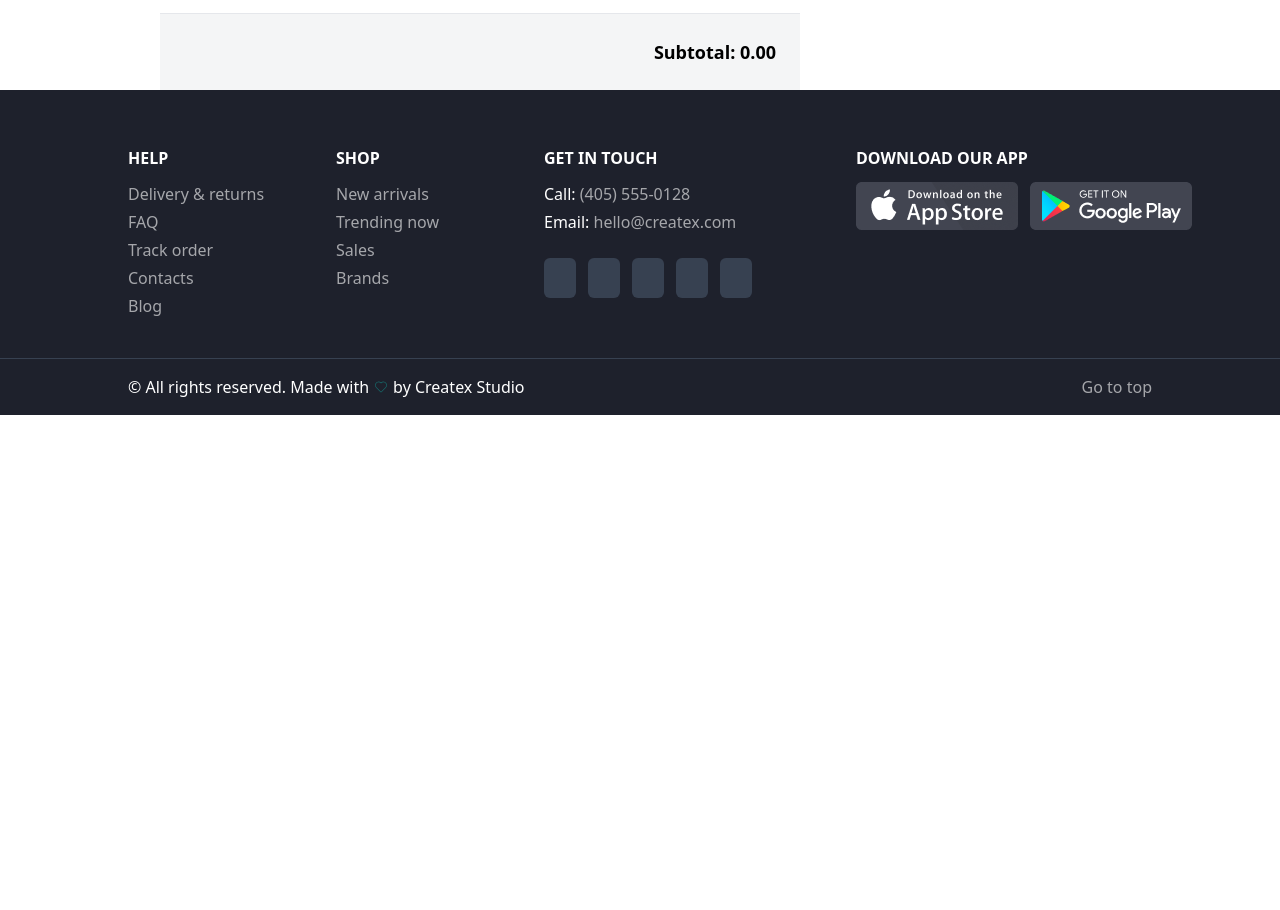
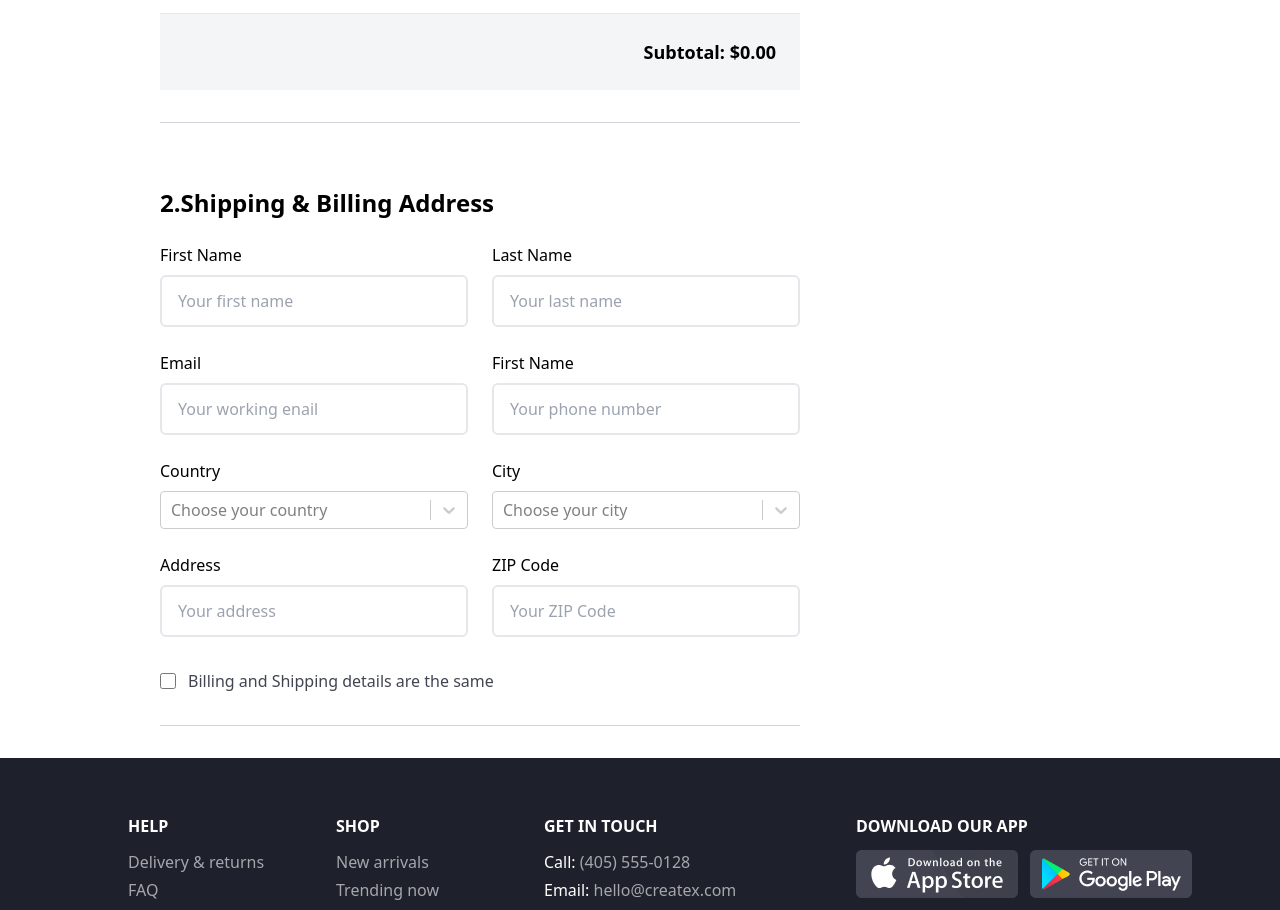
Before and after one commit to elturanshucai/ecommerce, a React (Vite) app: page /checkout in a window 1280 px wide. Shown: the part 540-1450 px from the top of the page. Before the commit the page ends 955 px from the top, so only its background shows below. Built offline with nearby package versions, Linux system fonts and the light colour scheme; some icons are missing.

Commit message:
shipping and billing address

```diff
--- a/package.json
+++ b/package.json
@@ -19,7 +19,8 @@
     "react-dom": "^18.2.0",
     "react-icons": "^4.12.0",
     "react-redux": "^9.0.4",
-    "react-router-dom": "^6.21.0"
+    "react-router-dom": "^6.21.0",
+    "react-select": "^5.8.0"
   },
   "devDependencies": {
     "@types/react": "^18.2.43",
--- a/src/index.css
+++ b/src/index.css
@@ -18,7 +18,11 @@
     background-color: rgb(221, 221, 221);
 }
 
-::-webkit-scrollbar-thumb{
+::-webkit-scrollbar-thumb {
     background-color: rgb(46, 46, 46);
     border-radius: 4px;
 }
+
+.select .css-art2ul-ValueContainer2 {
+    padding: 8px 12px;
+}
--- a/src/pages/checkout/Checkout.jsx
+++ b/src/pages/checkout/Checkout.jsx
@@ -8,6 +8,7 @@ import { useDispatch, useSelector } from 'react-redux';
 import { IoMdHeartEmpty } from 'react-icons/io'
 import { basketItemChangeCount, removeBasketProduct } from '../../store/reducers/userReducers';
 import { likeProduct } from '../../store/reducers/productReducers';
+import ShippingBilling from './container/Shipping&Billing';
 
 export default function Checkout() {
     const { userBasket } = useSelector(state => state.user)
@@ -115,8 +116,11 @@ export default function Checkout() {
                                 {index < userBasket.length - 1 && <HRDivider />}
                             </>
                         ))}
-                        <div className='bg-[#F4F5F6] flex justify-end p-6 font-bold text-lg border-t'>Subtotal:{" "}{subtotal}</div>
+                        <div className='bg-[#F4F5F6] flex justify-end p-6 font-bold text-lg border-t'>Subtotal:{" $"}{subtotal}</div>
                     </div>
+                    <HRDivider className='my-8' />
+                    <ShippingBilling />
+                    <HRDivider className='my-8' />
                 </div>
                 <div className='col-span-1'></div>
             </main>
--- /dev/null
+++ b/src/pages/checkout/container/Shipping&Billing.jsx
@@ -0,0 +1,165 @@
+import React, { useEffect, useState } from 'react'
+import Select from 'react-select'
+
+const countryOptions = [
+    {
+        value: 'azerbaycan', label: 'Azerbaycan', cities: [
+            { value: 'xacmaz', label: 'Xacmaz' },
+            { value: 'baki', label: 'Baki' },
+            { value: 'quba', label: 'Quba' }
+        ]
+    },
+    {
+        value: 'turkiye', label: 'Turkiye', cities: [
+            { value: 'istanbul', label: 'Istanbul' },
+            { value: 'ankara', label: 'Ankara' },
+            { value: 'adana', label: 'Adana' }
+        ]
+    },
+    {
+        value: 'ispaniya', label: 'Ispaniya', cities: [
+            { value: 'barcelona', label: 'Barcelona' },
+            { value: 'madrid', label: 'Madrid' }
+        ]
+    },
+    {
+        value: 'argentina', label: 'Argentina', cities: [
+            { value: 'buneos aires', label: 'Buenos Aires' }
+        ]
+    }
+]
+
+export default function ShippingBilling() {
+    const [data, setData] = useState({
+        firstName: '',
+        lastName: '',
+        email: '',
+        phone: '',
+        country: {},
+        city: {},
+        address: '',
+        zipCode: ''
+    })
+    const [cities, setCities] = useState([])
+
+    const changeCountry = (item) => {
+        setData({ ...data, country: item })
+    }
+
+    const changeCity = (item) => {
+        setData({ ...data, city: item })
+    }
+
+    const getCities = () => {
+        if (data.country) {
+            for (let i = 0; i < countryOptions.length; i++) {
+                if (countryOptions[i].value === data.country?.value) setCities(countryOptions[i].cities)
+            }
+        } else {
+            setCities([])
+            setData({ ...data, city: {} })
+        }
+    }
+
+    useEffect(() => {
+        getCities()
+    }, [data.country])
+    return (
+        <div className='pt-8'>
+            <h1 className='text-2xl font-bold mb-6'>2.Shipping & Billing Address</h1>
+            <form className='grid grid-cols-2 mb-8 gap-6'>
+                <div className='col-span-1 flex flex-col gap-6'>
+                    <div>
+                        <label htmlFor="firstname" className='block mb-2'>First Name</label>
+                        <input
+                            type="text"
+                            placeholder='Your first name'
+                            id='firstname'
+                            className='border-2 rounded-md px-4 py-3 text-gray-500 outline-blue-500 w-full'
+                            onChange={e => setData({ ...data, firstName: e.target.value })}
+                        />
+                    </div>
+                    <div>
+                        <label htmlFor="email" className='block mb-2'>Email</label>
+                        <input
+                            type="text"
+                            placeholder='Your working enail'
+                            id='email'
+                            className='border-2 rounded-md px-4 py-3 text-gray-500 outline-blue-500 w-full'
+                            onChange={e => setData({ ...data, email: e.target.value })}
+                        />
+                    </div>
+                    <div>
+                        <label className='block mb-2'>Country</label>
+                        <Select
+                            onChange={(item) => changeCountry(item)}
+                            options={countryOptions}
+                            isClearable
+                            placeholder='Choose your country'
+                            className='select'
+                        />
+                    </div>
+                    <div>
+                        <label htmlFor="address" className='block mb-2'>Address</label>
+                        <input
+                            type="text"
+                            placeholder='Your address'
+                            id='address'
+                            className='border-2 rounded-md px-4 py-3 text-gray-500 outline-blue-500 w-full'
+                            onChange={e => setData({ ...data, address: e.target.value })}
+                        />
+                    </div>
+                </div>
+                <div className='col-span-1 flex flex-col gap-6'>
+                    <div>
+                        <label htmlFor="lastName" className='block mb-2'>Last Name</label>
+                        <input
+                            type="text"
+                            placeholder='Your last name'
+                            id='lastName'
+                            className='border-2 rounded-md px-4 py-3 text-gray-500 outline-blue-500 w-full'
+                            onChange={e => setData({ ...data, lastName: e.target.value })}
+                        />
+                    </div>
+                    <div>
+                        <label htmlFor="phone" className='block mb-2'>First Name</label>
+                        <input
+                            type="text"
+                            placeholder='Your phone number'
+                            id='phone'
+                            className='border-2 rounded-md px-4 py-3 text-gray-500 outline-blue-500 w-full'
+                            onChange={e => setData({ ...data, phone: e.target.value })}
+                        />
+                    </div>
+                    <div>
+                        <label className='block mb-2'>City</label>
+                        <Select
+                            onChange={(item) => changeCity(item)}
+                            options={cities}
+                            isClearable
+                            placeholder='Choose your city'
+                            className='select'
+                        />
+                    </div>
+                    <div>
+                        <label htmlFor="zipCode" className='block mb-2'>ZIP Code</label>
+                        <input
+                            type="text"
+                            placeholder='Your ZIP Code'
+                            id='zipCode'
+                            className='border-2 rounded-md px-4 py-3 text-gray-500 outline-blue-500 w-full'
+                            onChange={e => setData({ ...data, zipCode: e.target.value })}
+                        />
+                    </div>
+                </div>
+            </form>
+            <div className='flex gap-3 items-center'>
+                <input
+                    type="checkbox"
+                    className='w-4 h-4 accent-primary'
+                />
+                <p className='text-[#424551]'>Billing and Shipping details are the same</p>
+            </div>
+        </div>
+    )
+}
```
Also changed, not shown: 1 other file (tests, documents, lock files or other folders).
